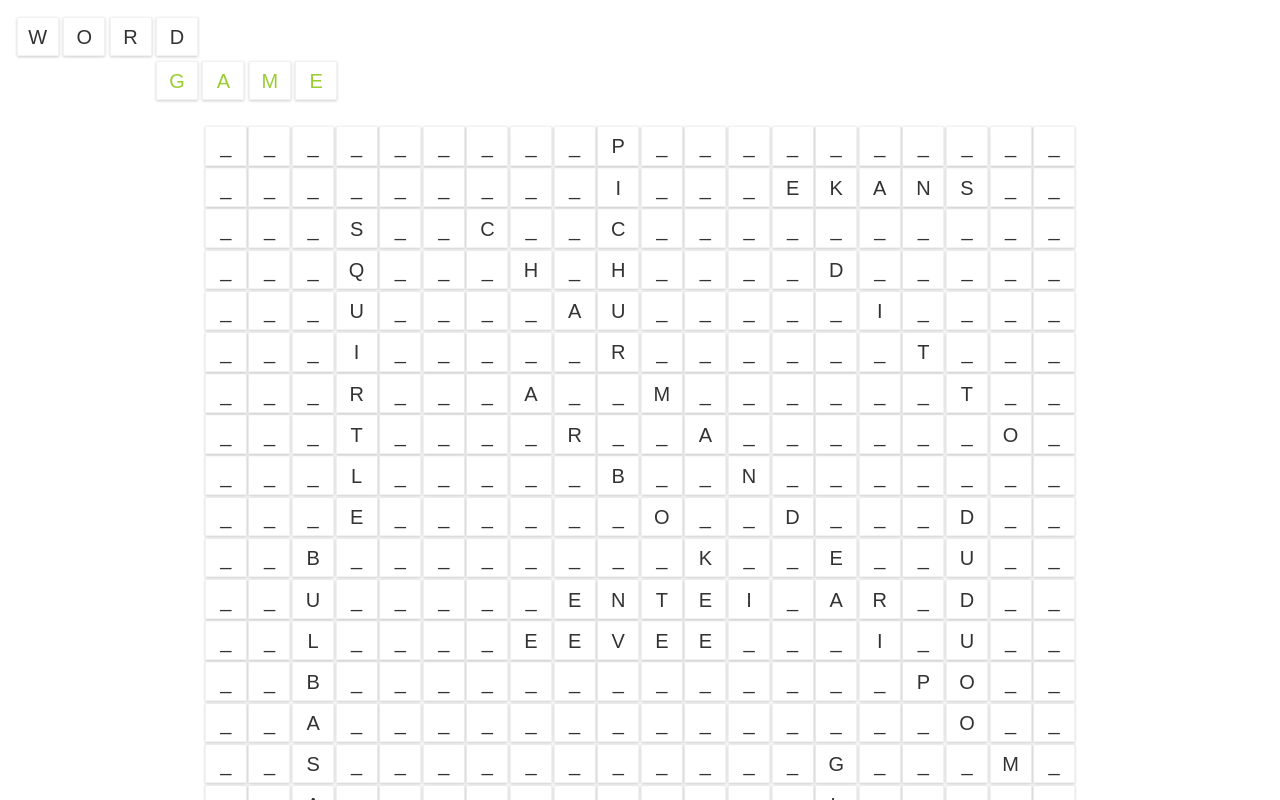
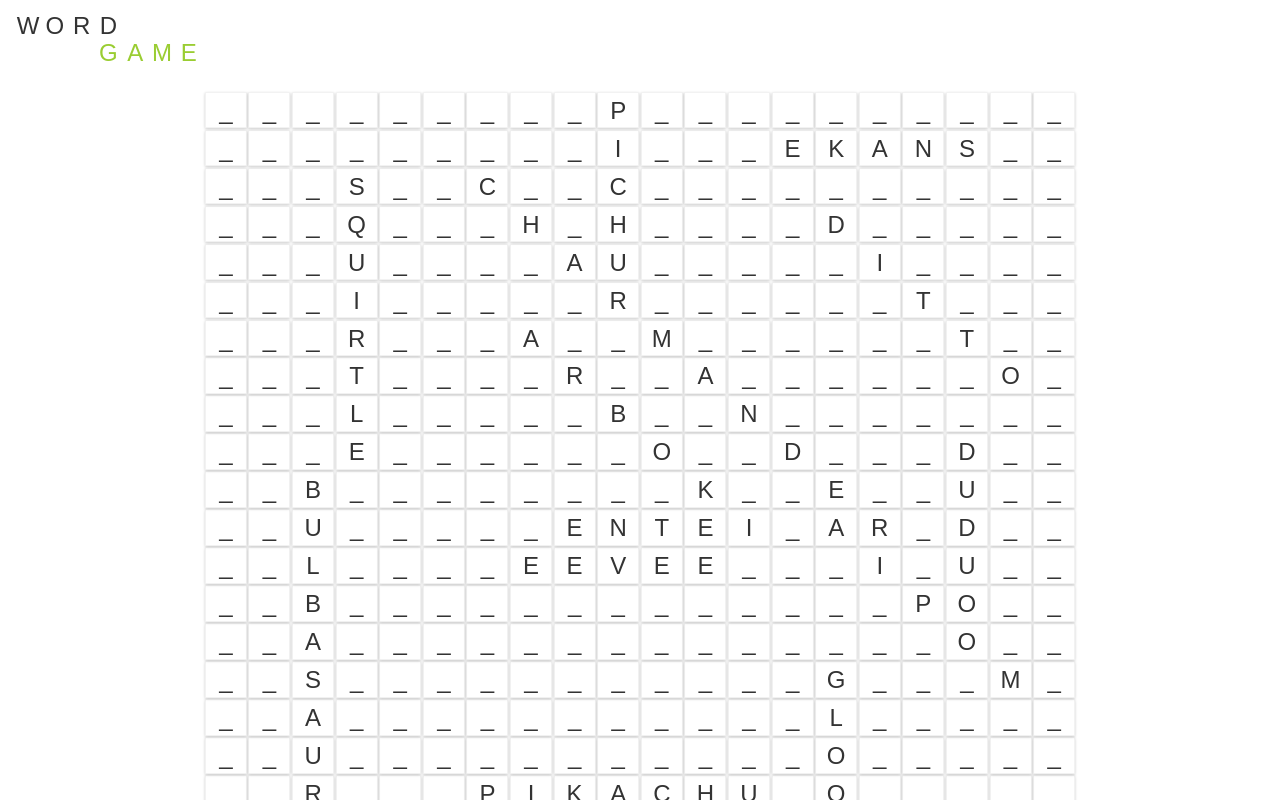
Before and after one commit to evasilevsky/wordgame, an Angular app: page / in a window 1280 px wide. Shown: the top 800 px of the page. Built offline with nearby package versions, Linux system fonts and the light colour scheme.

Commit message:
tile integration with board component

```diff
--- a/src/app/app.component.html
+++ b/src/app/app.component.html
@@ -1,29 +1,29 @@
 
 <header class="app-header">
   <div class="logo">
-    <div class="grid__tile tile">
-      <span class="letter grid__tile--content">w</span>
+    <div class="grid__tile--content tile">
+      <span class="letter ">w</span>
     </div>
-    <div class="grid__tile tile">
-      <span class="grid__tile--content">o</span>
+    <div class="grid__tile--content tile">
+      <span class="letter ">o</span>
     </div>
-    <div class="grid__tile tile">
-      <span class="letter grid__tile--content">r</span>
+    <div class="grid__tile--content tile">
+      <span class="letter ">r</span>
     </div>
-    <div class="grid__tile tile">
-      <span class="letter grid__tile--content">d</span>
+    <div class="grid__tile--content tile">
+      <span class="letter ">d</span>
     </div>
-     <div class="grid__tile tile selected">
-      <span class="letter grid__tile--content">g</span>
+     <div class="grid__tile--content tile tile__selected">
+      <span class="letter ">g</span>
     </div>
-    <div class="grid__tile tile selected">
-      <span class="letter grid__tile--content">a</span>
+    <div class="grid__tile--content tile tile__selected">
+      <span class="letter ">a</span>
     </div>
-    <div class="grid__tile tile selected">
-      <span class="letter grid__tile--content">m</span>
+    <div class="grid__tile--content tile tile__selected">
+      <span class="letter ">m</span>
     </div>
-    <div class="grid__tile tile selected">
-      <span class="letter grid__tile--content">e</span>
+    <div class="grid__tile--content tile tile__selected">
+      <span class="letter ">e</span>
     </div>
   </div>
 </header>
--- a/src/app/app.component.scss
+++ b/src/app/app.component.scss
@@ -1,4 +1,4 @@
-@import 'word-grid/word-grid.component.scss';
+@import './tile/tile.component.scss';
 
 :host {
   box-sizing: border-box;
@@ -46,6 +46,24 @@
     }
   }
 }
+
+.tile {
+  width: 3rem;
+  height: 3rem;
+  display: flex;
+  justify-content: center;
+  align-items: end;
+  text-transform: uppercase;
+  font-family: sans-serif;
+  font-size: 3rem;
+  color: var(--color-text);
+
+  &__selected{
+    color: var(--color-primary)
+  }
+}
+
+
 .content {
   padding: var(--padding);
   display: flex;
--- a/src/app/tile/tile.component.html
+++ b/src/app/tile/tile.component.html
@@ -1 +1 @@
-<p>tile works!</p>
+<div class="grid__tile--content" [class.grid__tile--content-selected]="tile.isSelected === true" (click)="toggleTile($event)">{{tile.letter}}</div>
--- a/src/app/tile/tile.component.scss
+++ b/src/app/tile/tile.component.scss
@@ -0,0 +1,18 @@
+.grid__tile {
+
+  &--content {
+  width: 3rem;
+  height: 3rem;
+  display: flex;
+  justify-content: center;
+  align-items: end;
+  text-transform: uppercase;
+  font-family: sans-serif;
+  font-size: 3rem;
+  color: var(--color-text);
+
+  &-selected {
+    color: var(--color-primary);
+  }
+  }
+}
--- a/src/app/tile/tile.component.ts
+++ b/src/app/tile/tile.component.ts
@@ -17,4 +17,7 @@ export class TileComponent implements OnInit {
 	ngOnInit(): void {
 	}
 
+	toggleTile($event): void {
+    this.tile.isSelected = !this.tile.isSelected;
+  }
 }
--- a/src/app/word-grid/word-grid.component.html
+++ b/src/app/word-grid/word-grid.component.html
@@ -9,7 +9,7 @@
 	</div>
 </article> -->
 <div class="grid__row" *ngFor="let row of gameGrid">
-  <div class="grid__tile" *ngFor="let tile of row">
-    <span class="grid__tile--content">{{tile.letter}}</span>
+  <div *ngFor="let tile of row">
+   <app-tile class="grid__tile" [tile]="tile"></app-tile>
   </div>
 </div>
--- a/src/app/word-grid/word-grid.component.scss
+++ b/src/app/word-grid/word-grid.component.scss
@@ -13,21 +13,13 @@
     align-content: center;
     width: 3rem;
     height: 3rem;
-    padding: 1rem 1rem 0.7rem 1rem;
+    padding: 1rem 1rem 0.3rem 1rem;
     margin: 0.1rem;
 
     border: 1px solid rgba(0, 0, 0, 0.05);
     border-radius: var(--border-radius);
     box-shadow: var(--box-shadow);
     transition: 0.10s all;
-
-    &--content {
-      align-self: center;
-      text-transform: uppercase;
-      font-family: sans-serif;
-      font-size: 2.5rem;
-      text-align: center;
-    }
 
     &:hover {
       border-radius: var(--border-radius);
```
